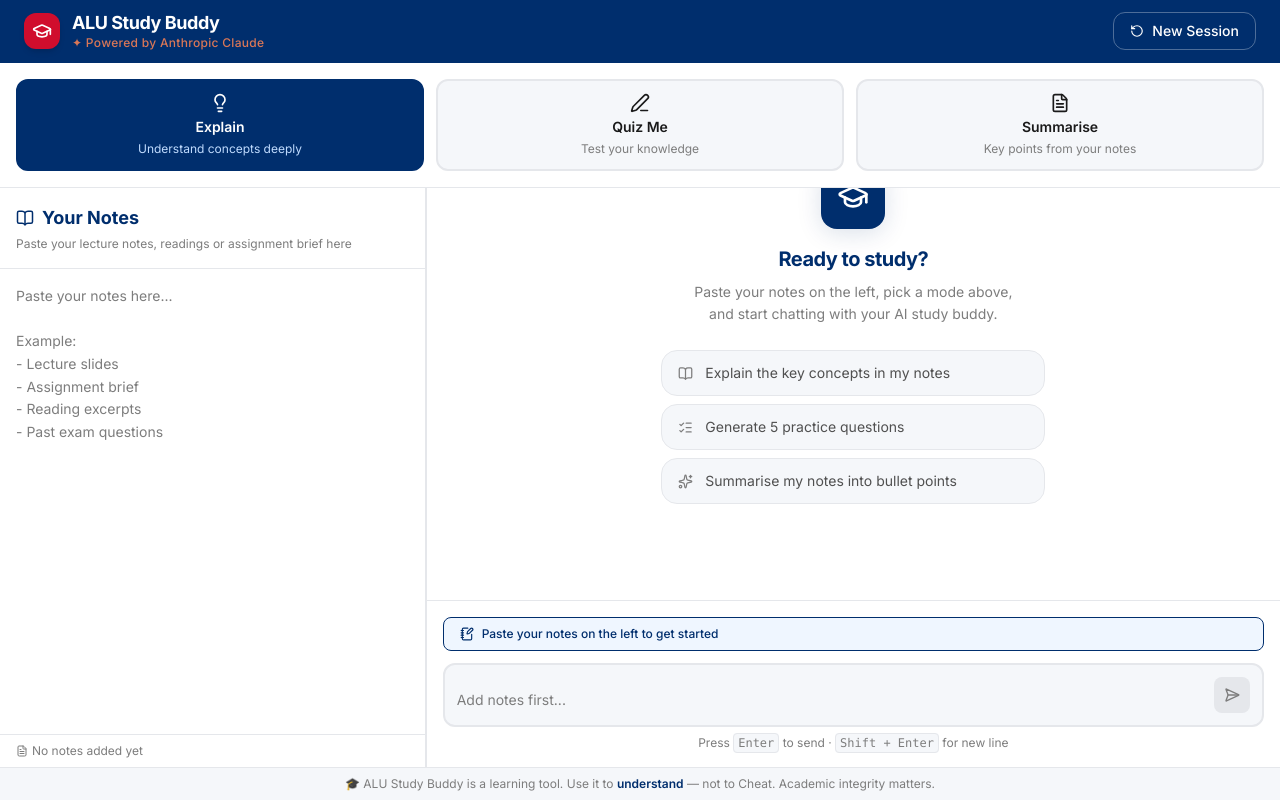
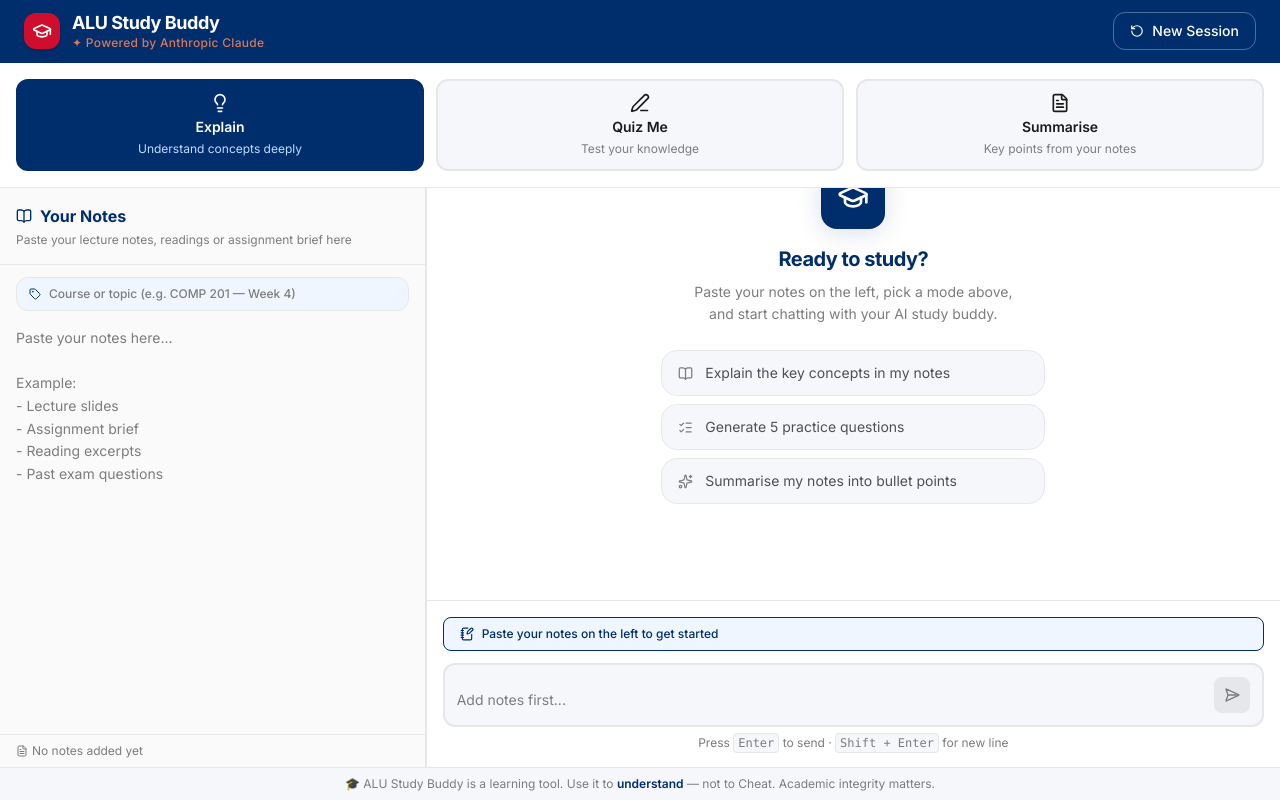
Before and after one commit to DavidParsley/alu-study-buddy, a React (Vite) app in the folder frontend/: page / in a window 1280 px wide. Built offline with nearby package versions, Linux system fonts and the light colour scheme.

Commit message:
Updates Notes Pad  UI

```diff
--- a/frontend/src/components/NotesPad.jsx
+++ b/frontend/src/components/NotesPad.jsx
@@ -1,18 +1,32 @@
-import { BookOpen, FileText } from "lucide-react"
+import { BookOpen, FileText, Tag } from "lucide-react"
 
-function NotesPad({ notes, onNotesChange }) {
+function NotesPad({ notes, onNotesChange, topic, onTopicChange }) {
   return (
-    <div className="flex flex-col h-full bg-white border-r border-alu-border">
+    <div className="flex flex-col h-full border-r border-alu-border" style={{ background: "#FAFAFA" }}>
 
       {/* Header */}
       <div className="p-4 border-b border-alu-border">
         <div className="flex items-center gap-2">
-          <BookOpen size={18} className="text-alu-blue" />
-          <h2 className="font-bold text-alu-blue text-lg">Your Notes</h2>
+          <BookOpen size={16} className="text-alu-blue" />
+          <h2 className="font-bold text-alu-blue text-base">Your Notes</h2>
         </div>
         <p className="text-alu-light text-xs mt-1">
           Paste your lecture notes, readings or assignment brief here
         </p>
+      </div>
+
+      {/* Topic chip input */}
+      <div className="px-4 pt-3">
+        <div className="flex items-center gap-2 bg-blue-50 border border-alu-border rounded-xl px-3 py-2">
+          <Tag size={12} className="text-alu-blue shrink-0" />
+          <input
+            type="text"
+            value={topic}
+            onChange={(e) => onTopicChange(e.target.value)}
+            placeholder="Course or topic (e.g. COMP 201 — Week 4)"
+            className="flex-1 text-xs font-medium text-alu-blue bg-transparent outline-none placeholder-alu-light"
+          />
+        </div>
       </div>
 
       {/* Textarea */}
@@ -21,7 +35,7 @@ function NotesPad({ notes, onNotesChange }) {
           value={notes}
           onChange={(e) => onNotesChange(e.target.value)}
           placeholder={`Paste your notes here...\n\nExample:\n- Lecture slides\n- Assignment brief\n- Reading excerpts\n- Past exam questions`}
-          className="w-full h-full resize-none outline-none text-sm text-alu-text placeholder-alu-light leading-relaxed"
+          className="w-full h-full resize-none outline-none text-sm text-alu-text placeholder-alu-light leading-relaxed bg-transparent"
         />
       </div>
 
```
